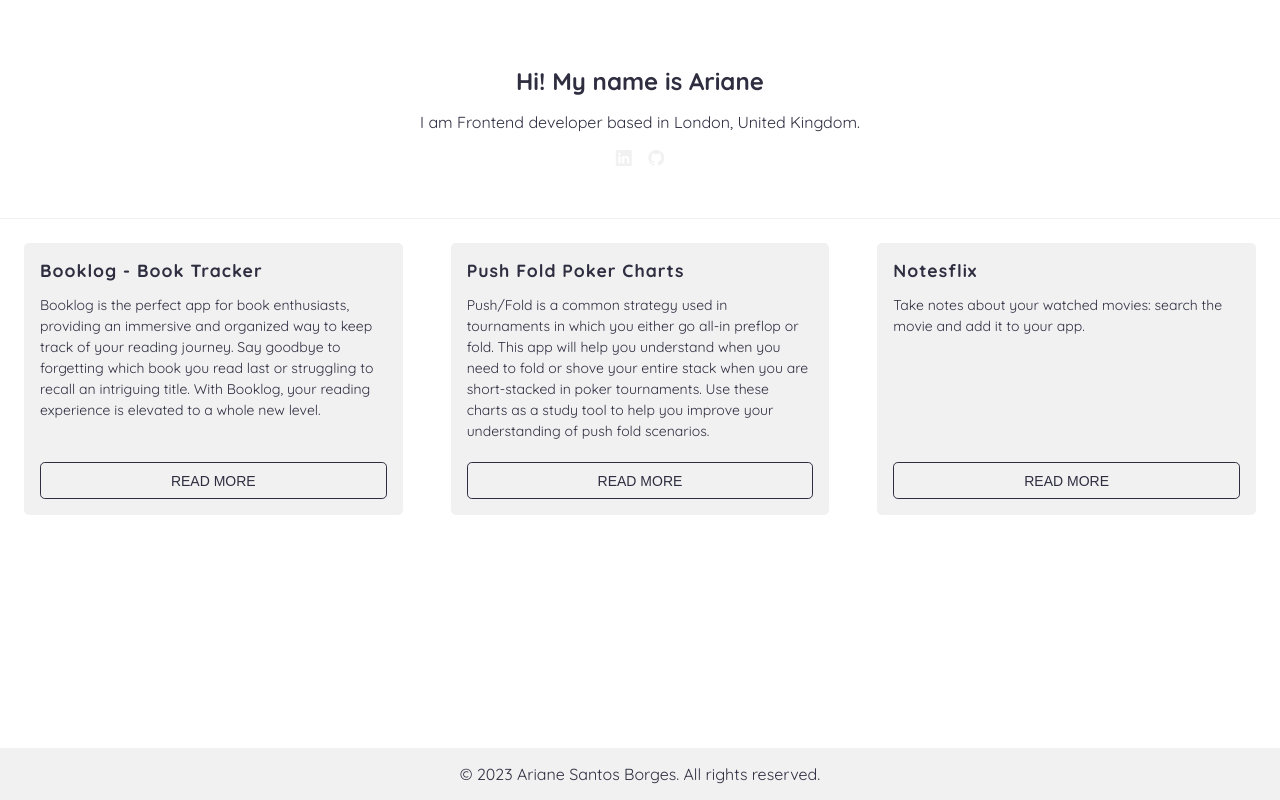
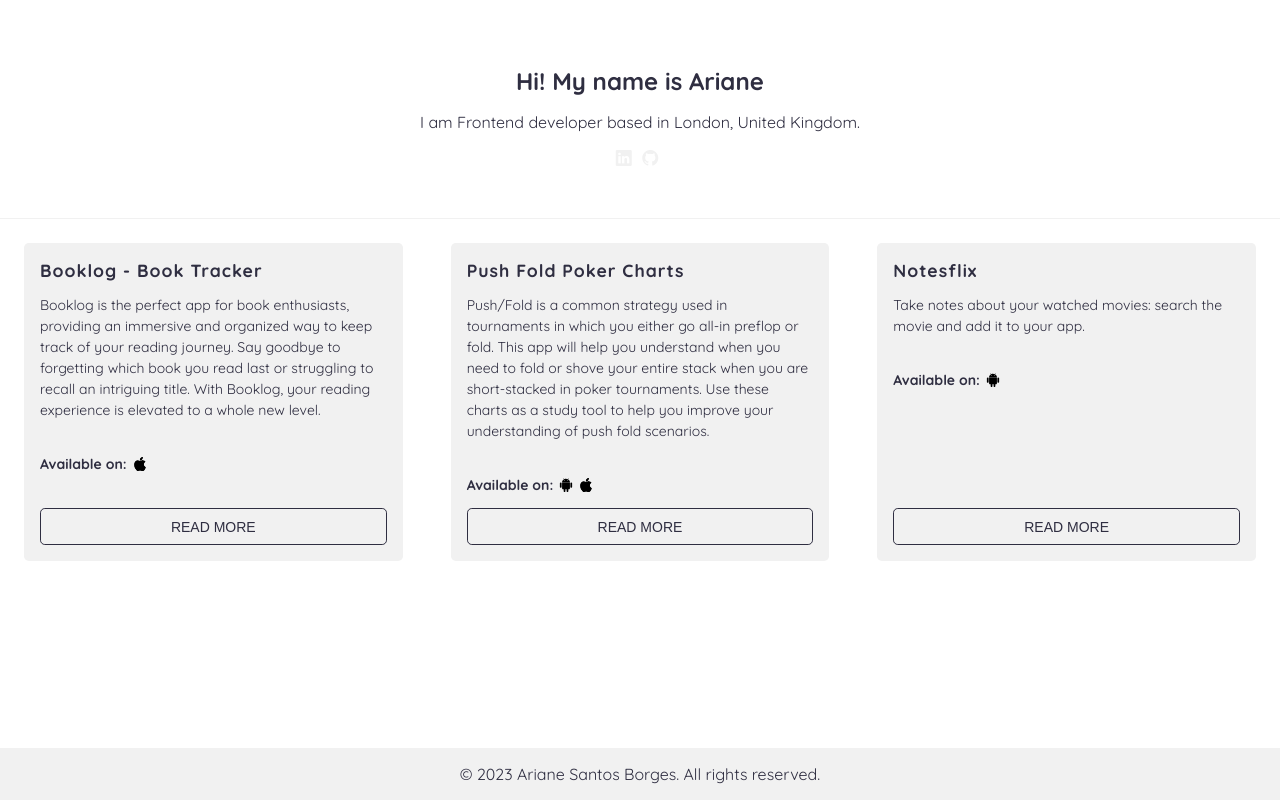
Before and after one commit to arianeborges/arianeborges.github.io, a plain HTML site: page index.html in a window 1280 px wide. Drawn offline with nearby package versions, Linux system fonts and the light colour scheme.

Commit message:
- Add availability text and icons - Add proper style to availability text and icons

```diff
--- a/index.html
+++ b/index.html
@@ -28,6 +28,7 @@
             ></a>
           </div>
         </header>
+
         <div class="main">
           <ul class="cards">
             <li class="cards_item">
@@ -41,6 +42,14 @@
                     or struggling to recall an intriguing title. With Booklog,
                     your reading experience is elevated to a whole new level.
                   </p>
+
+                  <div class="storeContainer">
+                    <p>Available on:</p>
+                    <a
+                      href="https://apps.apple.com/gb/app/booklog-book-tracker/id6456526368"
+                      ><img src="./assets/svg/apple.svg" alt="Apple Store Logo"
+                    /></a>
+                  </div>
                 </div>
                 <button class="btn card_btn">Read More</button>
               </div>
@@ -58,6 +67,20 @@
                     charts as a study tool to help you improve your
                     understanding of push fold scenarios.
                   </p>
+
+                  <div class="storeContainer">
+                    <p>Available on:</p>
+                    <a
+                      href="https://play.google.com/store/apps/details?id=com.awdigital.pushfoldcharts&pcampaignid=web_share"
+                      ><img
+                        src="./assets/svg/android.svg"
+                        alt="Apple Store Logo"
+                    /></a>
+                    <a
+                      href="https://apps.apple.com/us/app/push-fold-poker-charts/id1585381654"
+                      ><img src="./assets/svg/apple.svg" alt="Apple Store Logo"
+                    /></a>
+                  </div>
                 </div>
                 <button class="btn card_btn">Read More</button>
               </div>
@@ -71,7 +94,18 @@
                     Take notes about your watched movies: search the movie and
                     add it to your app.
                   </p>
+
+                  <div class="storeContainer">
+                    <p>Available on:</p>
+                    <a
+                      href="https://play.google.com/store/apps/details?id=com.awdigital.notesflix&pcampaignid=web_share"
+                      ><img
+                        src="./assets/svg/android.svg"
+                        alt="Apple Store Logo"
+                    /></a>
+                  </div>
                 </div>
+
                 <button class="btn card_btn">Read More</button>
               </div>
             </li>
--- a/styles.css
+++ b/styles.css
@@ -57,7 +57,7 @@ h1 {
 }
 
 .socialItem {
-  padding: 0.375rem;
+  margin-right: 0.375rem;
 }
 
 .socials a:link {
@@ -146,6 +146,22 @@ a:active {
   color: var(--gray_light);
 }
 
+.storeContainer {
+  display: flex;
+  align-items: center;
+}
+
+.storeContainer p {
+  margin-right: 0.375rem;
+  font-size: 0.875rem;
+  font-weight: bold;
+}
+
+.storeContainer img {
+  width: 0.875rem;
+  margin-right: 0.375rem;
+}
+
 .footer {
   position: absolute;
   bottom: 0;
```
